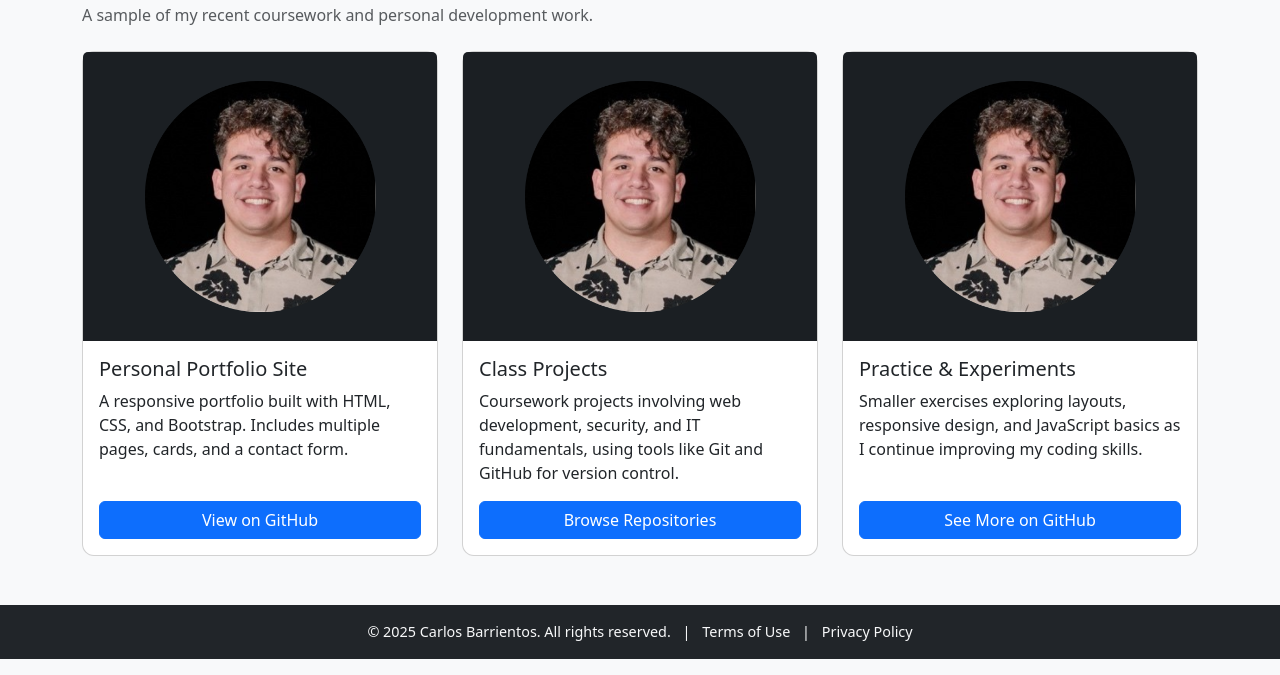
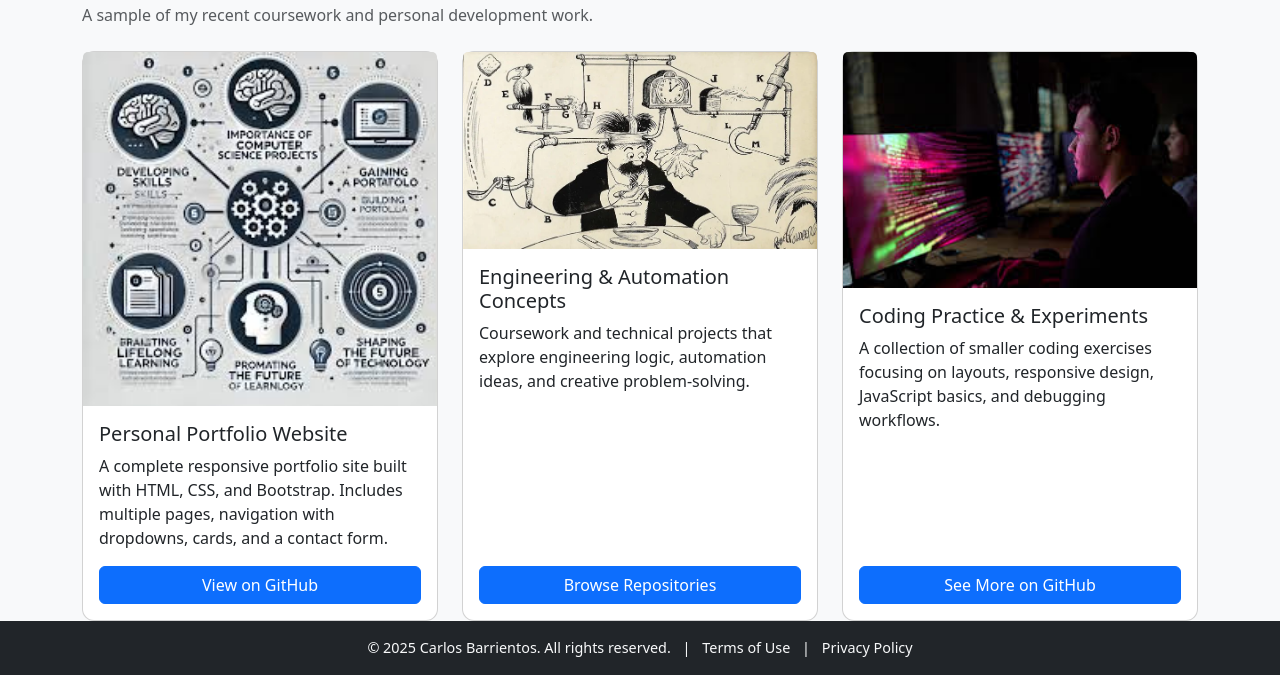
Before and after one commit to cmb84/Personal-Portfolio, a plain HTML site: page projects.html in a window 1280 px wide. Shown: the part 141-816 px from the top of the page. Drawn offline with nearby package versions, Linux system fonts and the light colour scheme.

Commit message:
more updates

```diff
--- a/projects.html
+++ b/projects.html
@@ -12,7 +12,6 @@
       crossorigin="anonymous"
     />
     <link rel="stylesheet" href="css/style.css" />
-
   </head>
   <body class="d-flex flex-column min-vh-100 bg-light">
     <nav class="navbar navbar-expand-lg navbar-dark bg-dark">
@@ -72,18 +71,20 @@
         </header>
 
         <div class="row g-4">
+
+          <!-- Project 1 -->
           <div class="col-md-4">
             <div class="card h-100">
               <img
-                src="images/profile.jpg"
+                src="images/IT-project-1.jpg"
                 class="card-img-top img-fluid"
-                alt="Screenshot of portfolio project"
+                alt="Computer science infographic"
               />
               <div class="card-body d-flex flex-column">
-                <h5 class="card-title">Personal Portfolio Site</h5>
+                <h5 class="card-title">Personal Portfolio Website</h5>
                 <p class="card-text">
-                  A responsive portfolio built with HTML, CSS, and Bootstrap. Includes multiple
-                  pages, cards, and a contact form.
+                  A complete responsive portfolio site built with HTML, CSS, and Bootstrap.
+                  Includes multiple pages, navigation with dropdowns, cards, and a contact form.
                 </p>
                 <a
                   href="https://github.com/cmb84"
@@ -97,18 +98,19 @@
             </div>
           </div>
 
+          <!-- Project 2 -->
           <div class="col-md-4">
             <div class="card h-100">
               <img
-                src="images/profile.jpg"
+                src="images/IT-project-2.webp"
                 class="card-img-top img-fluid"
-                alt="Illustration of class project"
+                alt="Rube Goldberg style engineering drawing"
               />
               <div class="card-body d-flex flex-column">
-                <h5 class="card-title">Class Projects</h5>
+                <h5 class="card-title">Engineering & Automation Concepts</h5>
                 <p class="card-text">
-                  Coursework projects involving web development, security, and IT fundamentals,
-                  using tools like Git and GitHub for version control.
+                  Coursework and technical projects that explore engineering logic, automation ideas,
+                  and creative problem-solving.
                 </p>
                 <a
                   href="https://github.com/cmb84"
@@ -122,18 +124,19 @@
             </div>
           </div>
 
+          <!-- Project 3 -->
           <div class="col-md-4">
             <div class="card h-100">
               <img
-                src="images/profile.jpg"
+                src="images/IT-project-3.jpg"
                 class="card-img-top img-fluid"
-                alt="Coding and experiments illustration"
+                alt="Developer working on code"
               />
               <div class="card-body d-flex flex-column">
-                <h5 class="card-title">Practice & Experiments</h5>
+                <h5 class="card-title">Coding Practice & Experiments</h5>
                 <p class="card-text">
-                  Smaller exercises exploring layouts, responsive design, and JavaScript basics as I
-                  continue improving my coding skills.
+                  A collection of smaller coding exercises focusing on layouts, responsive design,
+                  JavaScript basics, and debugging workflows.
                 </p>
                 <a
                   href="https://github.com/cmb84"
@@ -146,9 +149,11 @@
               </div>
             </div>
           </div>
+
         </div>
       </div>
     </main>
+
     <footer class="bg-dark text-light text-center py-3 mt-auto site-footer">
       <div class="container">
         <span>&copy; 2025 Carlos Barrientos. All rights reserved.</span>
@@ -164,6 +169,5 @@
       integrity="sha384-YvpcrYf0tY3lHB60NNkmXc5s9fDVZLESaAA55NDzOxhy9GkcIdslK1eN7N6jIeHz"
       crossorigin="anonymous"
     ></script>
-
   </body>
 </html>
```
Also changed, not shown: images/IT-project-1.jpg (added), images/IT-project-2.webp (added), images/IT-project-3.jpg (added). Lines whose indentation alone changed are shown as unchanged.
